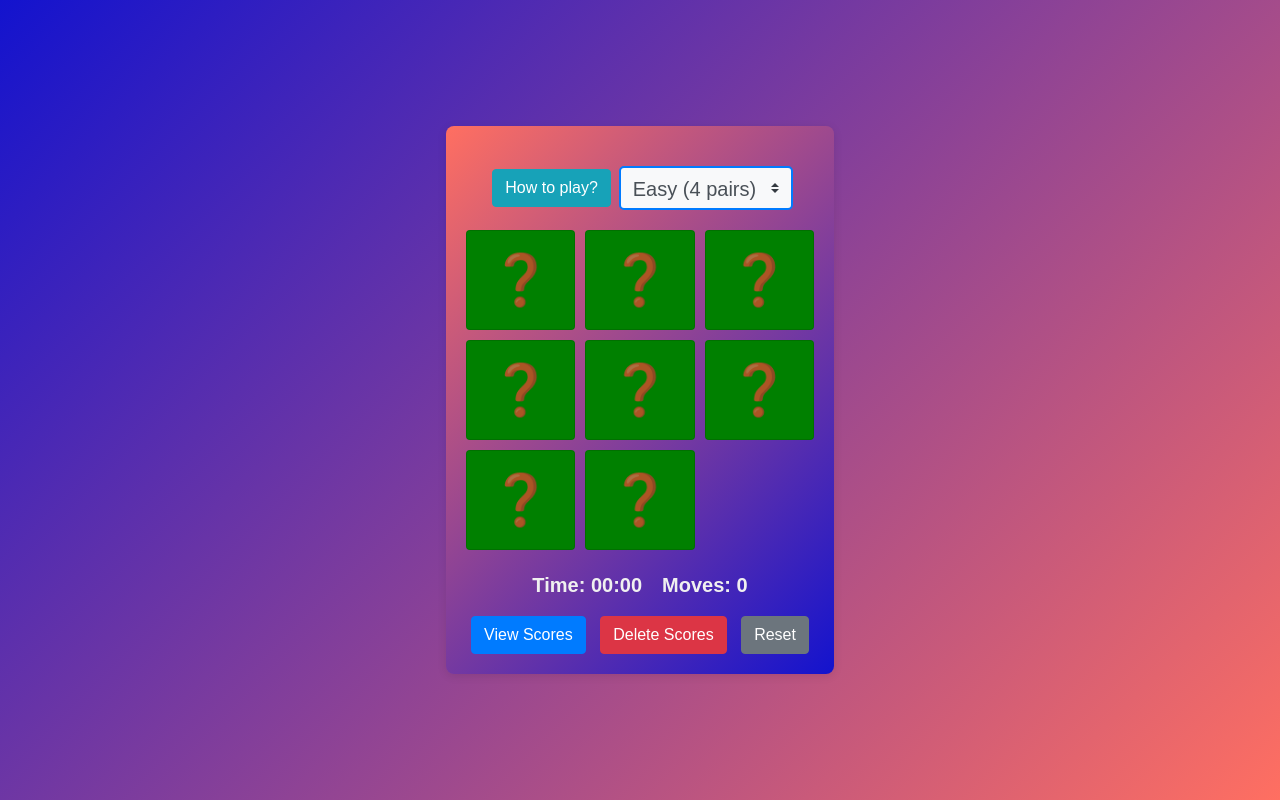
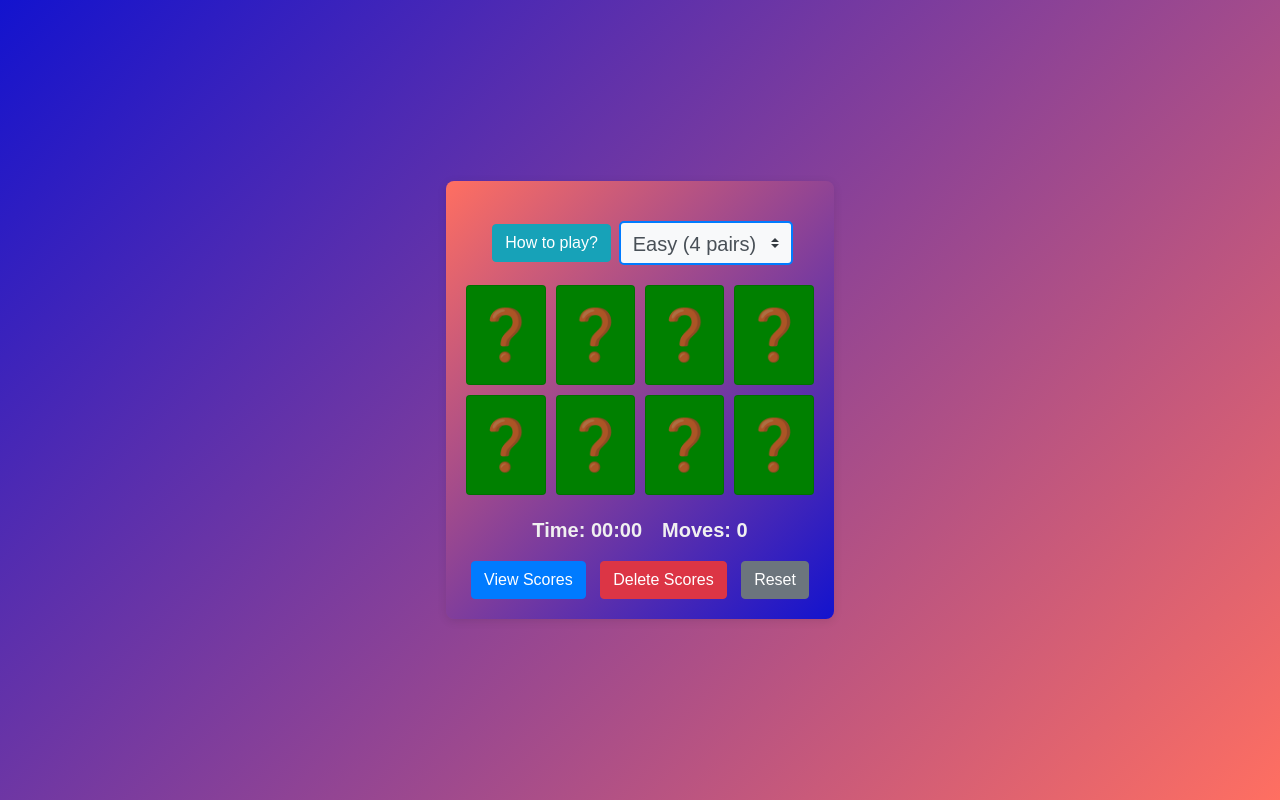
Before and after one commit to paulbermz/MemoMatch, a plain HTML site: page index.html in a window 1280 px wide. Drawn offline with nearby package versions, Linux system fonts and the light colour scheme.

Commit message:
Update styles.css

```diff
--- a/styles.css
+++ b/styles.css
@@ -20,10 +20,7 @@ body {
 
 .game-board {
   display: grid;
-  grid-template-columns: repeat(
-    auto-fill,
-    minmax(100px, 1fr)
-  ); /* Responsive grid */
+  grid-template-columns: repeat(4, 1fr); /* 4 cards per row */
   gap: 10px; /* Space between cards */
   margin-top: 20px;
   margin: 20px auto;
```
